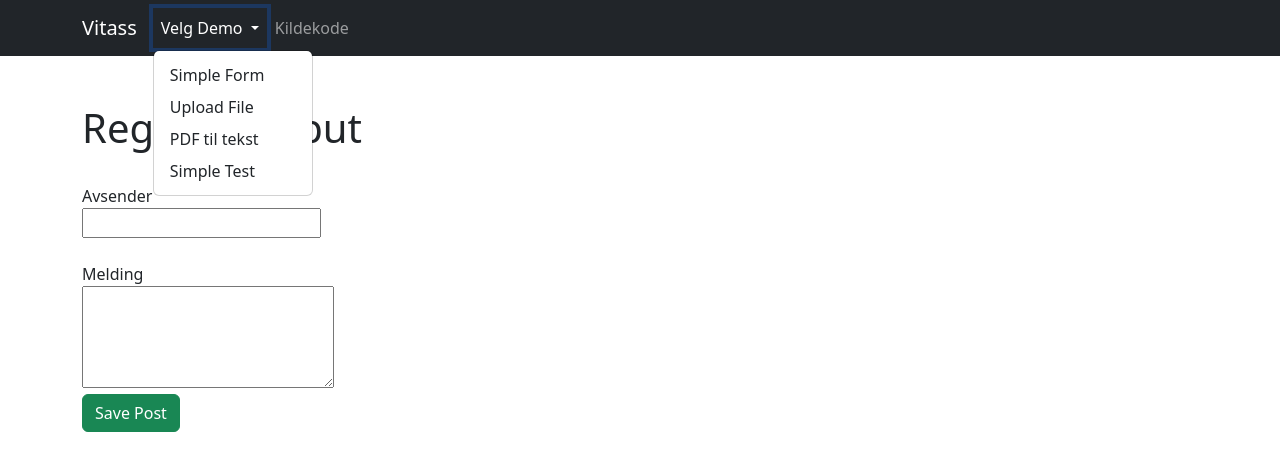
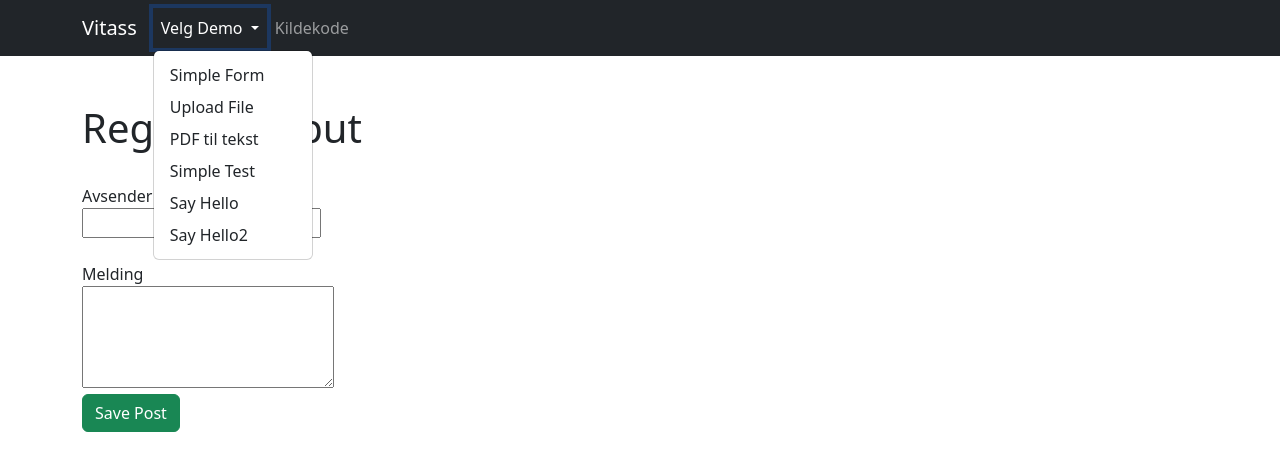
Before and after one commit to uia-worker/vitass, a Django app: page /test/ in a window 1280 px wide, after a click on "Velg Demo". Shown: the top 471 px of the page. Run offline with Django 4.2, Linux system fonts and the light colour scheme; some libraries are stand-ins or nearby versions.

Commit message:
forskjellige rare forsøk på forståelse :D

```diff
--- a/vitass_demo/app/templates/bootstrap/base.html
+++ b/vitass_demo/app/templates/bootstrap/base.html
@@ -25,6 +25,8 @@
               <a class="dropdown-item" href="{% url 'upload_file' %}">Upload File</a>
               <a class="dropdown-item" href="{% url 'read_file' %}">PDF til tekst</a>
               <a class="dropdown-item" href="{% url 'simple_test' %}">Simple Test</a>
+              <a class="dropdown-item" href="{% url 'say_hello' %}">Say Hello</a>
+              <a class="dropdown-item" href="{% url 'say_hello2' %}">Say Hello2</a>
            </div>
           </li>
         </ul>
--- a/vitass_demo/app/templates/bootstrap/test.html
+++ b/vitass_demo/app/templates/bootstrap/test.html
@@ -26,4 +26,5 @@
       </button>
     </div>
   </form>
+
 {% endblock %}
--- a/vitass_demo/app/urls.py
+++ b/vitass_demo/app/urls.py
@@ -22,7 +22,9 @@ from app.views import (
     home_redirect_view,
     simple_form_view,
     upload_file_view,
-    simple_test_view
+    simple_test_view,
+    say_hello,
+    say_hello2,
 )
 
 urlpatterns = [
@@ -32,4 +34,7 @@ urlpatterns = [
     path("download/<int:file_id>/", views.download_file, name='download_file'),
     path("pdf2txt/", views.read_file, name='read_file'),
     path("test/", views.simple_test_view, name="simple_test"),
+    path("say_hello/", views.say_hello, name='say_hello'),
+    path("say_hello2/", views.say_hello2, name='say_hello2')
+
 ]
--- a/vitass_demo/app/views.py
+++ b/vitass_demo/app/views.py
@@ -17,6 +17,25 @@ from django.core.files import File
 
 def home_redirect_view(request):
     return redirect("simple_form")
+
+def say_hello2(request):
+    return HttpResponse('Hello World')
+
+def say_hello(request):
+    theme = getattr(settings, "VITASS_THEME", "bootstrap")
+    return render(request, "%s/hello.html" % theme, {"name": "mads"})
+
+#def pass_request(request):
+#    print("the request method is:", request.method)
+#    print("the POST data is:", request.POST)
+#
+#    form = SimpleForm()
+
+#def pass_request(request):
+    #theme = getattr(settings, "VITASS_THEME", "bootstrap")
+    #form = SimpleForm(request.POST)
+    #return render(request, '/test.html', {'form':form})
+    #return HttpResponse(request, "Melding")
 
 def simple_form_view(request):
     form = SimpleForm()
```
Also changed, not shown: vitass_demo/app/templates/bootstrap/hello.html (added, +16 -0 lines).
